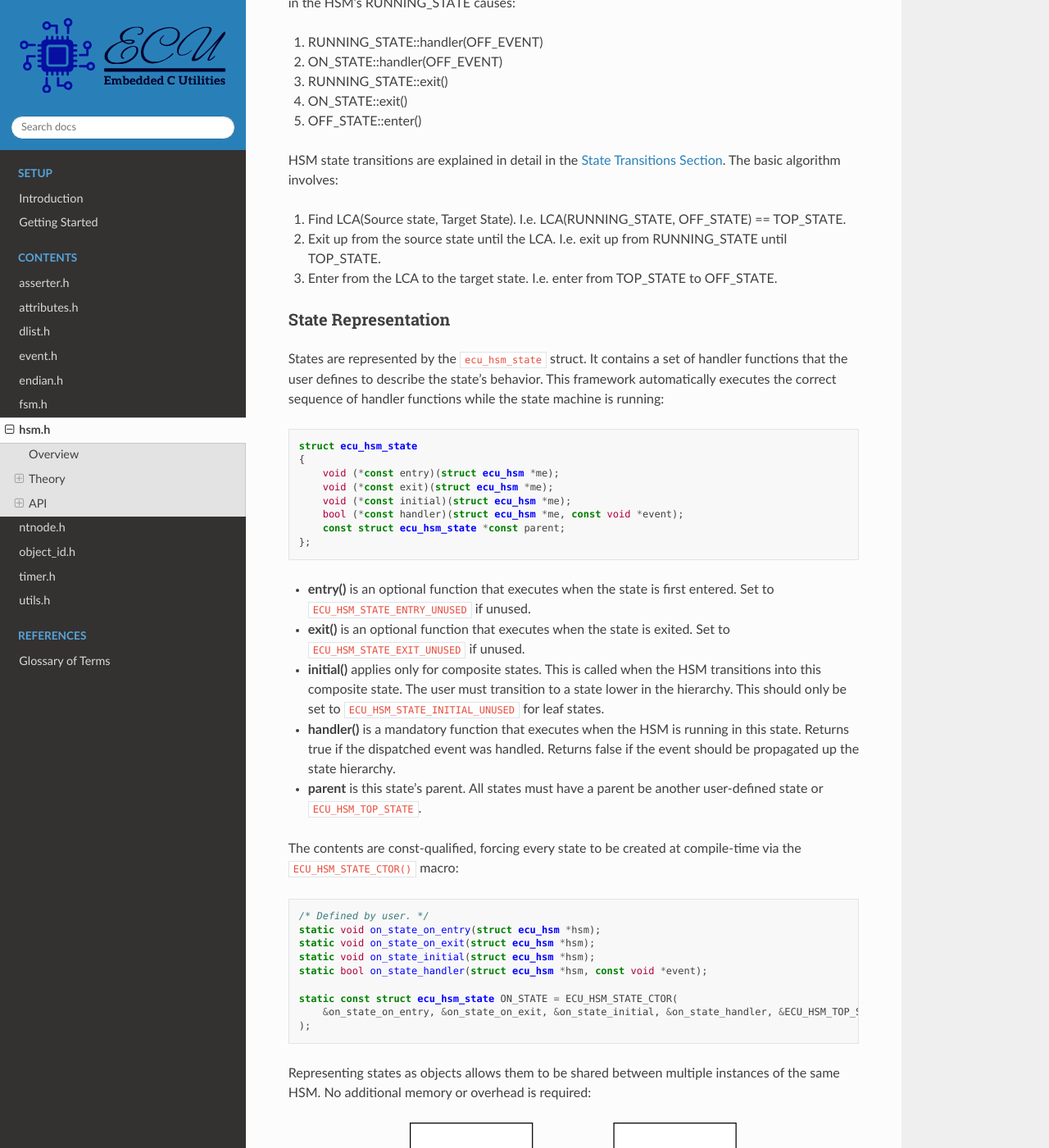
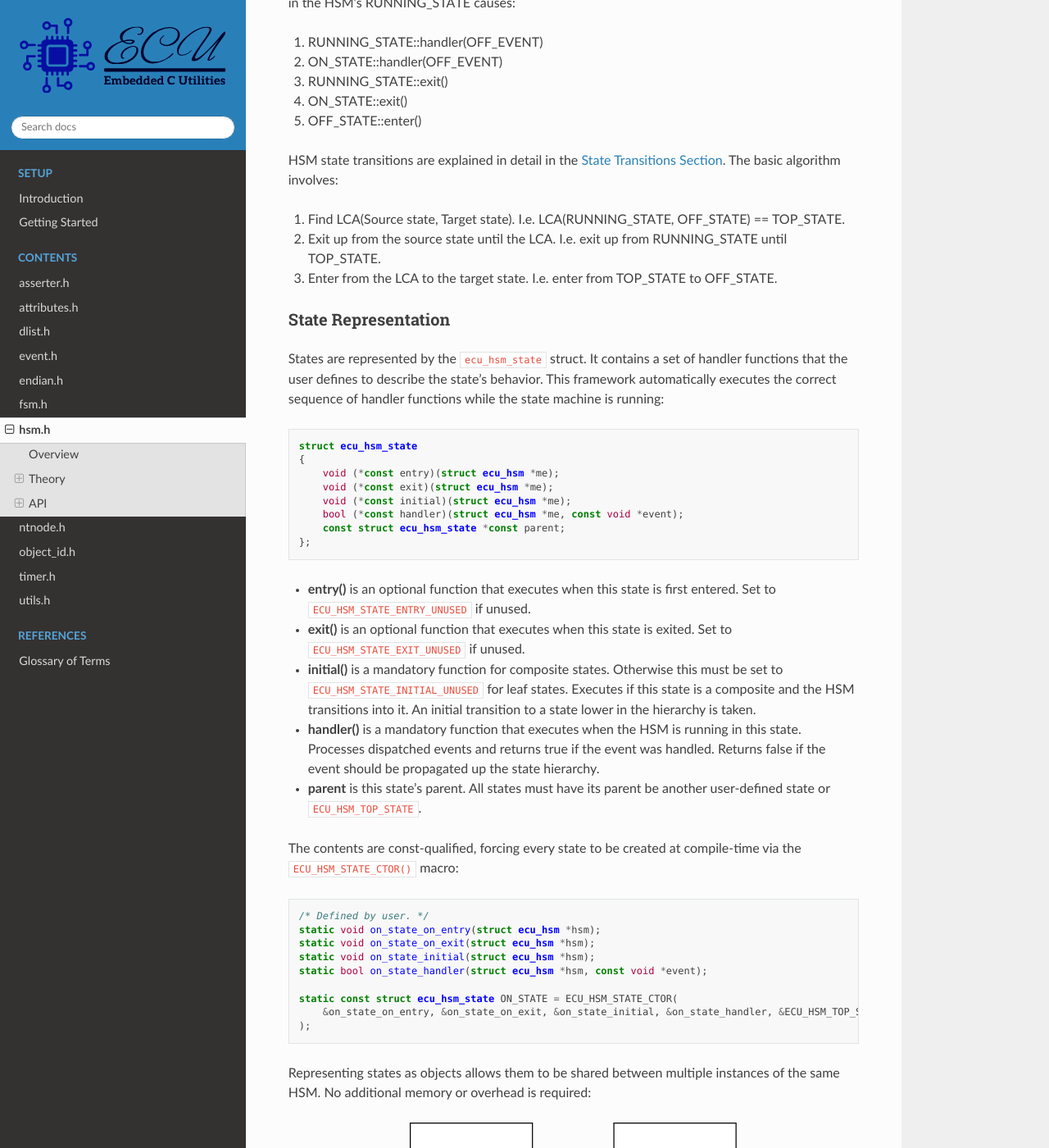
Before and after one commit to ress059/ecu, a Sphinx documentation site: the page built from doc/hsm_h/index.rst, in a window 1280 px wide and 1400 px high, scrolled down 2688 px. Shown: the whole window at 82% size. Built offline with Sphinx 7.4.7 and the Read the Docs theme 3.1.0, drawn with Linux system fonts in a browser that asks for light colours; pages that are not in the unit, such as notebooks, are missing from menus; cross-references to code outside the pages are shown as plain code.

Commit message:
hsm updates:
- Proofread documentation.

```diff
--- a/doc/hsm_h/index.rst
+++ b/doc/hsm_h/index.rst
@@ -116,7 +116,7 @@ OFF_EVENT in the HSM's RUNNING_STATE causes:
 HSM state transitions are explained in detail in the :ref:`State Transitions Section <hsm_state_transitions>`.
 The basic algorithm involves:
 
-#. Find LCA(Source state, Target State). I.e. LCA(RUNNING_STATE, OFF_STATE) == TOP_STATE.
+#. Find LCA(Source state, Target state). I.e. LCA(RUNNING_STATE, OFF_STATE) == TOP_STATE.
 #. Exit up from the source state until the LCA. I.e. exit up from RUNNING_STATE until TOP_STATE.
 #. Enter from the LCA to the target state. I.e. enter from TOP_STATE to OFF_STATE.
 
@@ -140,17 +140,18 @@ state machine is running:
         const struct ecu_hsm_state *const parent;
     };
 
-- **entry()** is an optional function that executes when the state is first entered.
+- **entry()** is an optional function that executes when this state is first entered.
   Set to :ecudoxygen:`ECU_HSM_STATE_ENTRY_UNUSED` if unused.
-- **exit()** is an optional function that executes when the state is exited.
+- **exit()** is an optional function that executes when this state is exited.
   Set to :ecudoxygen:`ECU_HSM_STATE_EXIT_UNUSED` if unused.
-- **initial()** applies only for composite states. This is called when the HSM transitions
-  into this composite state. The user must transition to a state lower in the hierarchy.
-  This should only be set to :ecudoxygen:`ECU_HSM_STATE_INITIAL_UNUSED` for leaf states.
+- **initial()** is a mandatory function for composite states. Otherwise this must be set
+  to :ecudoxygen:`ECU_HSM_STATE_INITIAL_UNUSED` for leaf states. Executes if this
+  state is a composite and the HSM transitions into it. An initial transition to a state
+  lower in the hierarchy is taken.
 - **handler()** is a mandatory function that executes when the HSM is running in this state.
-  Returns true if the dispatched event was handled. Returns false if the event should be
-  propagated up the state hierarchy.
-- **parent** is this state's parent. All states must have a parent be another user-defined
+  Processes dispatched events and returns true if the event was handled. Returns false if the
+  event should be propagated up the state hierarchy.
+- **parent** is this state's parent. All states must have its parent be another user-defined
   state or :ecudoxygen:`ECU_HSM_TOP_STATE`.
 
 The contents are const-qualified, forcing every state to be created at compile-time
```
